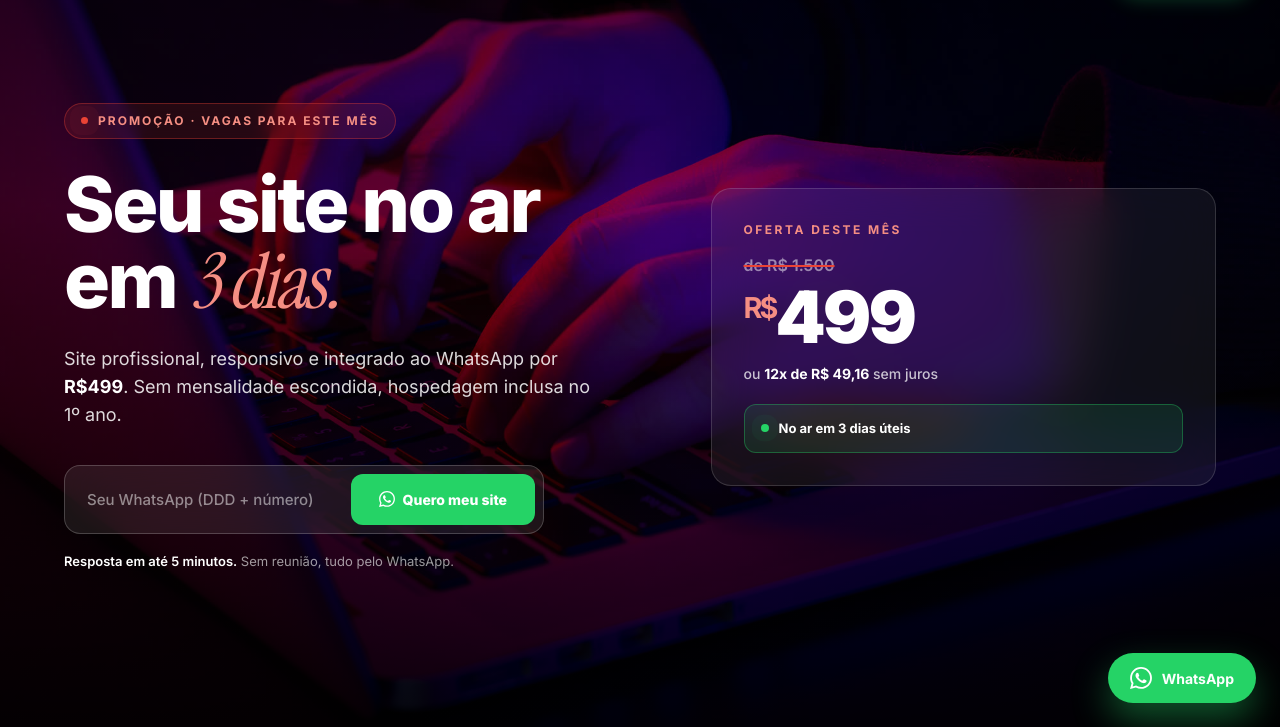
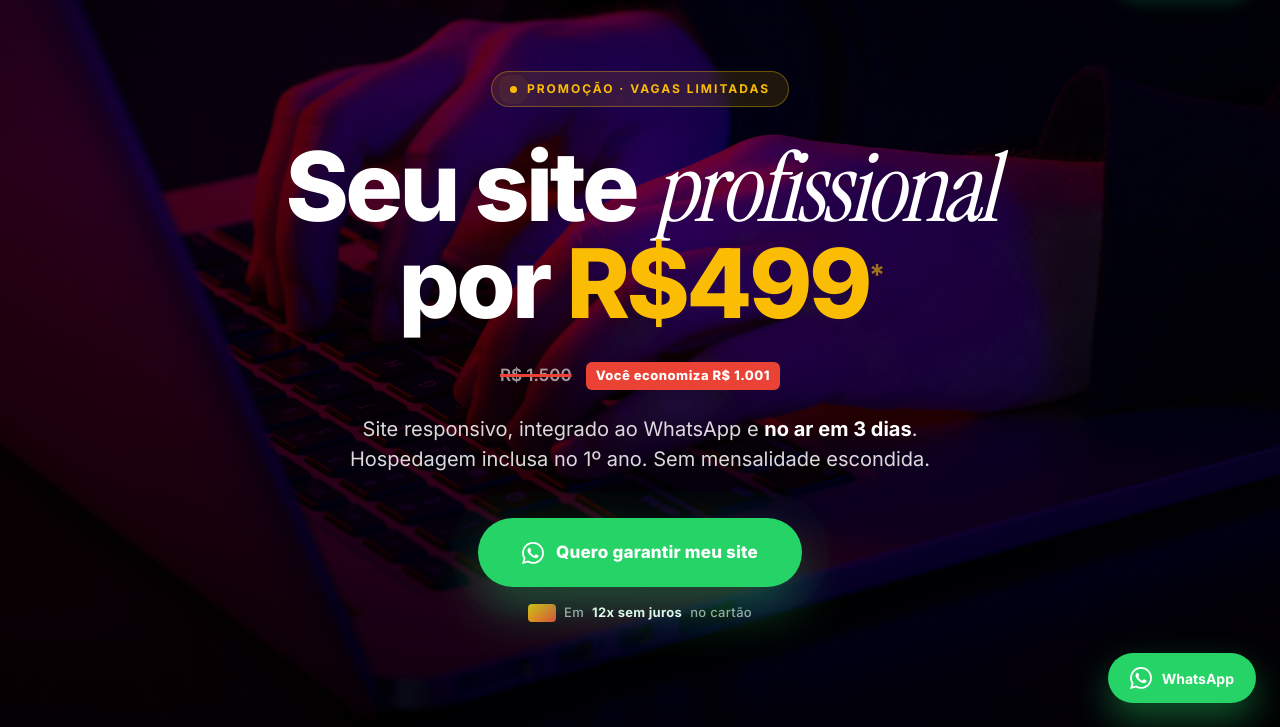
Before and after one commit to contato104/maracatu-digital, a website: page seu-site.html in a window 1280 px wide. Shown: the part 73-800 px from the top of the page. Drawn offline with nearby package versions, Linux system fonts and the light colour scheme.

Commit message:
seu-site: restaura hero centrado (titulo + strike + savings tag + cta + 12x microcopy) mantendo as outras secoes Nubank-style intactas

```diff
--- a/seu-site.html
+++ b/seu-site.html
@@ -41,6 +41,8 @@
     --blue-500: #4285F4;
     --blue-700: #1B5DC5;
     --blue-900: #0C3478;
+
+    --yellow: #FBBC04;
 
     --cream-50:  #FCFBF6;
     --cream-100: #FAFAF7;
@@ -121,13 +123,13 @@
   }
   .top-cta:hover { transform: translateY(-2px); box-shadow: 0 12px 28px rgba(37, 211, 102, 0.45); }
 
-  /* ============ HERO ============ */
+  /* ============ HERO (centrado, como estava) ============ */
   .hero {
     position: relative;
     min-height: 100vh;
     display: flex; align-items: center;
     overflow: hidden;
-    padding: 110px 0 90px;
+    padding: 100px 0 60px;
     background: #000;
   }
   .hero-bg {
@@ -140,158 +142,118 @@
   .hero-overlay {
     position: absolute; inset: 0;
     background:
-      linear-gradient(180deg, rgba(0,0,0,0.6) 0%, rgba(0,0,0,0.35) 35%, rgba(0,0,0,0.9) 100%),
-      linear-gradient(90deg, rgba(0,0,0,0.5) 0%, rgba(0,0,0,0.1) 50%, rgba(0,0,0,0.5) 100%);
+      linear-gradient(180deg, rgba(0,0,0,0.55) 0%, rgba(0,0,0,0.4) 30%, rgba(0,0,0,0.85) 100%),
+      linear-gradient(90deg, rgba(0,0,0,0.6) 0%, rgba(0,0,0,0.2) 50%, rgba(0,0,0,0.55) 100%);
     z-index: 1;
   }
   .hero-content {
     position: relative; z-index: 2;
     width: 100%;
+    text-align: center;
     color: #fff;
-  }
-  .hero-grid {
-    display: grid;
-    grid-template-columns: 1fr;
-    gap: 40px;
-    align-items: center;
-  }
-  @media (min-width: 968px) {
-    .hero-grid { grid-template-columns: 1.2fr 1fr; }
   }
 
   .hero-pill {
     display: inline-flex; align-items: center; gap: 10px;
-    padding: 8px 16px; border-radius: 999px;
-    background: rgba(234, 67, 53, 0.12);
-    border: 1px solid rgba(234, 67, 53, 0.35);
-    color: var(--red-300);
+    padding: 8px 18px; border-radius: 999px;
+    background: rgba(251, 188, 4, 0.12);
+    border: 1px solid rgba(251, 188, 4, 0.35);
+    color: var(--yellow);
     font-size: 12px; font-weight: 700;
     text-transform: uppercase; letter-spacing: 2px;
-    margin-bottom: 28px;
+    margin-bottom: 32px;
     backdrop-filter: blur(10px);
   }
   .hero-pill .pulse {
-    width: 7px; height: 7px; background: var(--red-500); border-radius: 50%;
-    animation: pulseRed 2s infinite;
+    width: 7px; height: 7px; background: var(--yellow); border-radius: 50%;
+    animation: pulseYellow 2s infinite;
   }
-  @keyframes pulseRed {
-    0%, 100% { box-shadow: 0 0 0 0 rgba(234, 67, 53, 0.7); }
-    70% { box-shadow: 0 0 0 12px rgba(234, 67, 53, 0); }
+  @keyframes pulseYellow {
+    0%, 100% { box-shadow: 0 0 0 0 rgba(251, 188, 4, 0.7); }
+    70% { box-shadow: 0 0 0 12px rgba(251, 188, 4, 0); }
   }
 
   .hero h1 {
-    font-size: clamp(40px, 6vw, 80px);
+    font-size: clamp(44px, 7.5vw, 104px);
     font-weight: 800;
-    line-height: 1; letter-spacing: -2.5px;
-    margin-bottom: 24px;
-    max-width: 720px;
+    line-height: 0.98; letter-spacing: -3.5px;
+    margin-bottom: 32px;
+    max-width: 1000px; margin-left: auto; margin-right: auto;
   }
-  .hero h1 .price-accent {
-    color: var(--red-300);
+  .hero h1 .price {
+    color: var(--yellow);
     display: inline-block;
   }
   .hero h1 .serif { font-family: 'Instrument Serif', serif; font-weight: 400; font-style: italic; }
+  .hero h1 small {
+    font-size: 0.3em; font-weight: 700; opacity: 0.6; vertical-align: super;
+  }
+
+  .hero .strike {
+    display: inline-flex; align-items: center; gap: 14px;
+    margin-bottom: 24px;
+    font-size: 17px;
+    color: rgba(255,255,255,0.6);
+    font-weight: 600;
+  }
+  .hero .strike .old {
+    text-decoration: line-through;
+    text-decoration-color: var(--red-500);
+    text-decoration-thickness: 2.5px;
+  }
+  .hero .strike .savings {
+    background: var(--red-500); color: #fff;
+    padding: 4px 10px; border-radius: 6px;
+    font-size: 13px; font-weight: 800;
+    letter-spacing: 0.5px;
+  }
 
   .hero p.lead {
-    font-size: 18px; color: rgba(255,255,255,0.85);
-    max-width: 540px; margin-bottom: 36px; line-height: 1.55;
+    font-size: 20px; color: rgba(255,255,255,0.85);
+    max-width: 640px; margin: 0 auto 44px; line-height: 1.5;
+    font-weight: 400;
   }
   .hero p.lead strong { color: #fff; font-weight: 700; }
 
-  /* ===== INPUT SINGLE-FIELD (estilo Nubank CPF) ===== */
-  .quick-form {
-    background: rgba(255,255,255,0.08);
-    border: 1px solid rgba(255,255,255,0.2);
-    border-radius: 16px;
-    padding: 8px;
-    display: flex;
-    gap: 8px;
-    max-width: 480px;
-    backdrop-filter: blur(20px);
-    -webkit-backdrop-filter: blur(20px);
-    transition: border-color 0.2s;
+  .hero-cta {
+    display: flex; flex-direction: column; align-items: center;
+    gap: 16px;
+    margin-bottom: 0;
   }
-  .quick-form:focus-within { border-color: var(--red-300); }
-  .quick-form input {
-    flex: 1;
-    background: transparent;
-    border: 0;
-    color: #fff;
-    padding: 16px 14px;
+
+  .btn-wa-hero {
+    display: inline-flex; align-items: center; gap: 12px;
+    background: var(--wa); color: #fff;
+    padding: 22px 44px; border-radius: 999px;
+    font-weight: 800; font-size: 17px;
+    text-decoration: none; border: none; cursor: pointer;
+    transition: transform 0.25s, box-shadow 0.25s, background 0.25s;
+    position: relative;
     font-family: inherit;
-    font-size: 15px;
+    box-shadow: 0 24px 48px rgba(37, 211, 102, 0.35);
+    letter-spacing: 0.2px;
+  }
+  .btn-wa-hero:hover { transform: translateY(-3px); box-shadow: 0 30px 60px rgba(37, 211, 102, 0.5); background: #1eb955; }
+  .btn-wa-hero::after {
+    content: ''; position: absolute; inset: 0;
+    border-radius: 999px;
+    box-shadow: 0 0 0 0 rgba(37, 211, 102, 0.55);
+    animation: ringPulse 2.5s infinite;
+    pointer-events: none;
+  }
+
+  .hero-cta .sub-cta {
+    display: inline-flex; align-items: center; gap: 8px;
+    font-size: 13px; color: rgba(255,255,255,0.65);
     font-weight: 500;
-    outline: none;
-    min-width: 0;
+    letter-spacing: 0.3px;
   }
-  .quick-form input::placeholder { color: rgba(255,255,255,0.5); }
-  .quick-form button {
-    background: var(--wa); color: #fff;
-    border: 0;
-    padding: 16px 28px; border-radius: 12px;
-    font-family: inherit; font-weight: 800; font-size: 14px;
-    cursor: pointer;
-    display: inline-flex; align-items: center; gap: 8px;
-    transition: background 0.2s, transform 0.2s;
-    white-space: nowrap;
-  }
-  .quick-form button:hover { background: #1eb955; transform: translateY(-1px); }
-
-  .hero-finer {
-    margin-top: 18px;
-    font-size: 13px; color: rgba(255,255,255,0.6);
-  }
-  .hero-finer strong { color: #fff; font-weight: 600; }
-
-  /* Hero pricing card (right side) */
-  .hero-card {
-    background: rgba(255,255,255,0.06);
-    border: 1px solid rgba(255,255,255,0.15);
-    border-radius: 20px;
-    padding: 32px;
-    backdrop-filter: blur(20px);
-    color: #fff;
-  }
-  .hero-card .label {
-    font-size: 12px; font-weight: 700; letter-spacing: 2.5px;
-    text-transform: uppercase; color: var(--red-300);
-    margin-bottom: 14px;
-  }
-  .hero-card .price-old {
-    font-size: 16px; color: rgba(255,255,255,0.5);
-    text-decoration: line-through;
-    text-decoration-color: var(--red-500);
-    text-decoration-thickness: 2px;
-    margin-bottom: 4px;
-    font-weight: 600;
-  }
-  .hero-card .price-new {
-    font-size: 72px; font-weight: 900; line-height: 1; letter-spacing: -3px;
-    margin-bottom: 10px;
-  }
-  .hero-card .price-new .currency {
-    font-size: 0.4em; vertical-align: super; font-weight: 700;
-    color: var(--red-300);
-  }
-  .hero-card .price-install {
-    font-size: 14px; color: rgba(255,255,255,0.75); margin-bottom: 20px;
-    font-weight: 500;
-  }
-  .hero-card .price-install strong { color: #fff; font-weight: 700; }
-  .hero-card .delivery {
-    display: flex; align-items: center; gap: 10px;
-    padding: 14px 16px; border-radius: 12px;
-    background: rgba(37, 211, 102, 0.12);
-    border: 1px solid rgba(37, 211, 102, 0.35);
-    font-size: 13px; font-weight: 600;
-  }
-  .hero-card .delivery .dot {
-    width: 8px; height: 8px; background: var(--wa); border-radius: 50%;
-    animation: pulseGreen 2s infinite;
-  }
-  @keyframes pulseGreen {
-    0%, 100% { box-shadow: 0 0 0 0 rgba(37, 211, 102, 0.6); }
-    70% { box-shadow: 0 0 0 10px rgba(37, 211, 102, 0); }
+  .hero-cta .sub-cta strong { color: #fff; font-weight: 700; }
+  .hero-cta .sub-cta .card-ico {
+    width: 28px; height: 18px; border-radius: 4px;
+    background: linear-gradient(135deg, var(--yellow), var(--red-500));
+    display: inline-block;
+    box-shadow: 0 2px 6px rgba(0,0,0,0.3);
   }
 
   /* ============ 3 CARDS HORIZONTAIS (Nubank-style) ============ */
@@ -851,44 +813,34 @@
   <div class="hero-overlay"></div>
   <div class="hero-content">
     <div class="container">
-      <div class="hero-grid">
-        <div>
-          <div class="hero-pill" data-aos="fade-down">
-            <span class="pulse"></span>
-            Promoção · Vagas para este mês
-          </div>
-          <h1 data-aos="fade-up">
-            Seu site no ar<br/>
-            em <span class="serif price-accent">3 dias.</span>
-          </h1>
-          <p class="lead" data-aos="fade-up" data-aos-delay="100">
-            Site profissional, responsivo e integrado ao WhatsApp por <strong>R$499</strong>. Sem mensalidade escondida, hospedagem inclusa no 1º ano.
-          </p>
+      <div class="hero-pill" data-aos="fade-down">
+        <span class="pulse"></span>
+        Promoção · Vagas limitadas
+      </div>
 
-          <form class="quick-form" data-aos="fade-up" data-aos-delay="200" onsubmit="return startWA(event)">
-            <input type="tel" id="phoneInput" placeholder="Seu WhatsApp (DDD + número)" required />
-            <button type="submit">
-              <svg width="16" height="16" viewBox="0 0 24 24" fill="currentColor"><path d="M.057 24l1.687-6.163c-1.041-1.804-1.588-3.849-1.587-5.946.003-6.556 5.338-11.891 11.893-11.891 3.181.001 6.167 1.24 8.413 3.488 2.245 2.248 3.481 5.236 3.48 8.414-.003 6.557-5.338 11.892-11.893 11.892-1.99-.001-3.951-.5-5.688-1.448l-6.305 1.654zm6.597-3.807c1.676.995 3.276 1.591 5.392 1.592 5.448 0 9.886-4.434 9.889-9.885.002-5.462-4.415-9.89-9.881-9.892-5.452 0-9.887 4.434-9.889 9.884-.001 2.225.651 3.891 1.746 5.634l-.999 3.648 3.742-.981zm11.387-5.464c-.074-.124-.272-.198-.57-.347-.297-.149-1.758-.868-2.031-.967-.272-.099-.47-.149-.669.149-.198.297-.768.967-.941 1.165-.173.198-.347.223-.644.074-.297-.149-1.255-.462-2.39-1.475-.883-.788-1.48-1.761-1.653-2.059-.173-.297-.018-.458.13-.606.134-.133.297-.347.446-.521.151-.172.2-.296.3-.495.099-.198.05-.372-.025-.521-.075-.148-.669-1.611-.916-2.206-.242-.579-.487-.501-.669-.51l-.57-.01c-.198 0-.52.074-.792.372s-1.04 1.016-1.04 2.479 1.065 2.876 1.213 3.074c.149.198 2.095 3.2 5.076 4.487.709.306 1.263.489 1.694.626.712.226 1.36.194 1.872.118.571-.085 1.758-.719 2.006-1.413.248-.695.248-1.29.173-1.414z"/></svg>
-              Quero meu site
-            </button>
-          </form>
-          <p class="hero-finer" data-aos="fade-up" data-aos-delay="300">
-            <strong>Resposta em até 5 minutos.</strong> Sem reunião, tudo pelo WhatsApp.
-          </p>
-        </div>
+      <h1 data-aos="fade-up" data-aos-delay="100">
+        Seu site <span class="serif">profissional</span><br/>
+        por <span class="price">R$499<small>*</small></span>
+      </h1>
 
-        <div data-aos="fade-left" data-aos-delay="200">
-          <div class="hero-card">
-            <div class="label">Oferta deste mês</div>
-            <div class="price-old">de R$ 1.500</div>
-            <div class="price-new"><span class="currency">R$</span>499</div>
-            <div class="price-install">ou <strong>12x de R$ 49,16</strong> sem juros</div>
-            <div class="delivery">
-              <span class="dot"></span>
-              <span><strong>No ar em 3 dias úteis</strong></span>
-            </div>
-          </div>
-        </div>
+      <div class="strike" data-aos="fade-up" data-aos-delay="200">
+        <span class="old">R$ 1.500</span>
+        <span class="savings">Você economiza R$ 1.001</span>
+      </div>
+
+      <p class="lead" data-aos="fade-up" data-aos-delay="300">
+        Site responsivo, integrado ao WhatsApp e <strong>no ar em 3 dias</strong>. Hospedagem inclusa no 1º ano. Sem mensalidade escondida.
+      </p>
+
+      <div class="hero-cta" data-aos="fade-up" data-aos-delay="400">
+        <a href="https://wa.me/5511966249876?text=Ol%C3%A1!%20Quero%20garantir%20meu%20site%20por%20R%24%20499.%20Como%20funciona%3F" class="btn-wa-hero" target="_blank" rel="noopener">
+          <svg width="22" height="22" viewBox="0 0 24 24" fill="currentColor"><path d="M.057 24l1.687-6.163c-1.041-1.804-1.588-3.849-1.587-5.946.003-6.556 5.338-11.891 11.893-11.891 3.181.001 6.167 1.24 8.413 3.488 2.245 2.248 3.481 5.236 3.48 8.414-.003 6.557-5.338 11.892-11.893 11.892-1.99-.001-3.951-.5-5.688-1.448l-6.305 1.654zm6.597-3.807c1.676.995 3.276 1.591 5.392 1.592 5.448 0 9.886-4.434 9.889-9.885.002-5.462-4.415-9.89-9.881-9.892-5.452 0-9.887 4.434-9.889 9.884-.001 2.225.651 3.891 1.746 5.634l-.999 3.648 3.742-.981zm11.387-5.464c-.074-.124-.272-.198-.57-.347-.297-.149-1.758-.868-2.031-.967-.272-.099-.47-.149-.669.149-.198.297-.768.967-.941 1.165-.173.198-.347.223-.644.074-.297-.149-1.255-.462-2.39-1.475-.883-.788-1.48-1.761-1.653-2.059-.173-.297-.018-.458.13-.606.134-.133.297-.347.446-.521.151-.172.2-.296.3-.495.099-.198.05-.372-.025-.521-.075-.148-.669-1.611-.916-2.206-.242-.579-.487-.501-.669-.51l-.57-.01c-.198 0-.52.074-.792.372s-1.04 1.016-1.04 2.479 1.065 2.876 1.213 3.074c.149.198 2.095 3.2 5.076 4.487.709.306 1.263.489 1.694.626.712.226 1.36.194 1.872.118.571-.085 1.758-.719 2.006-1.413.248-.695.248-1.29.173-1.414z"/></svg>
+          Quero garantir meu site
+        </a>
+        <span class="sub-cta">
+          <span class="card-ico"></span>
+          Em <strong>12x sem juros</strong> no cartão
+        </span>
       </div>
     </div>
   </div>
```
